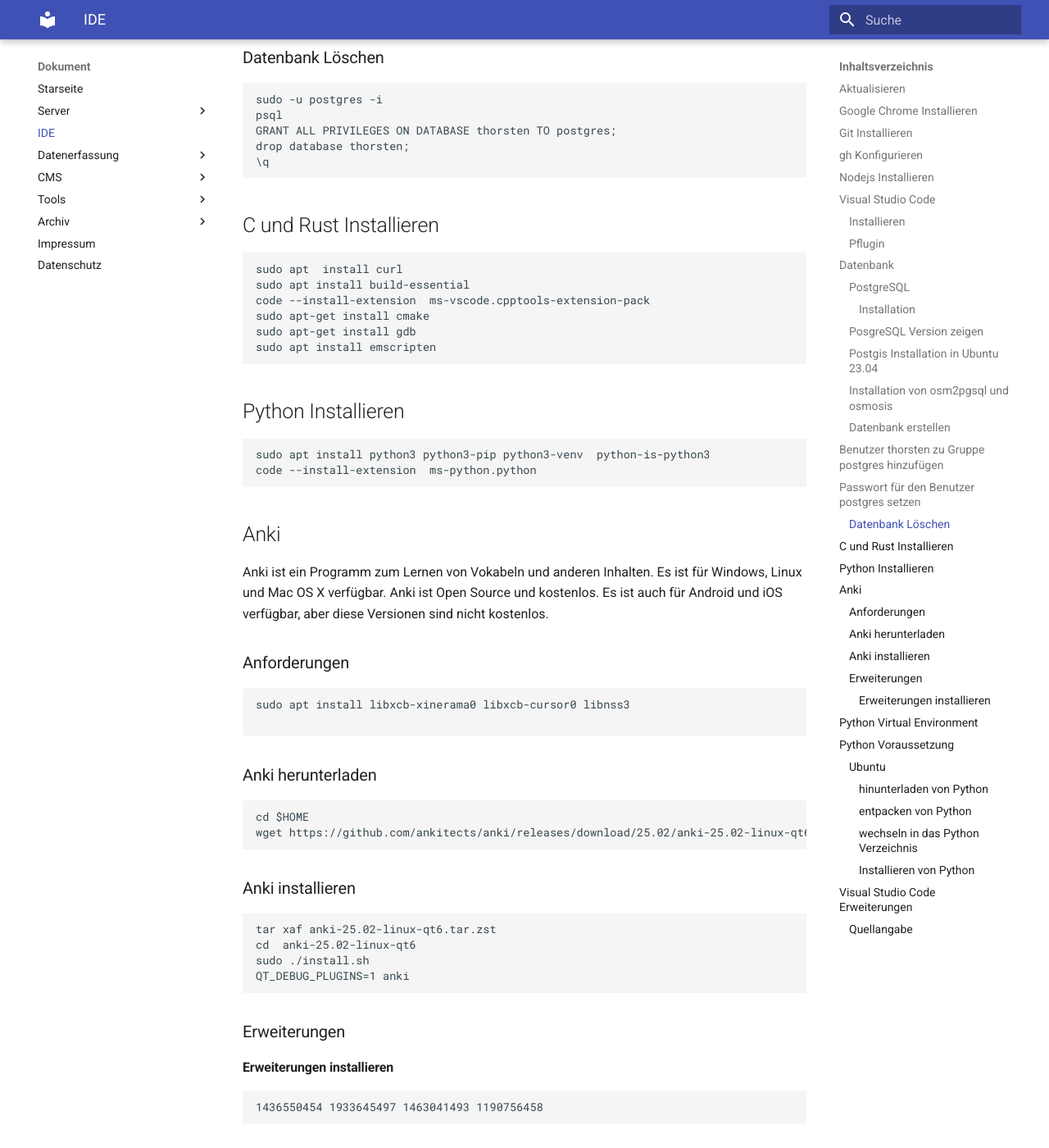
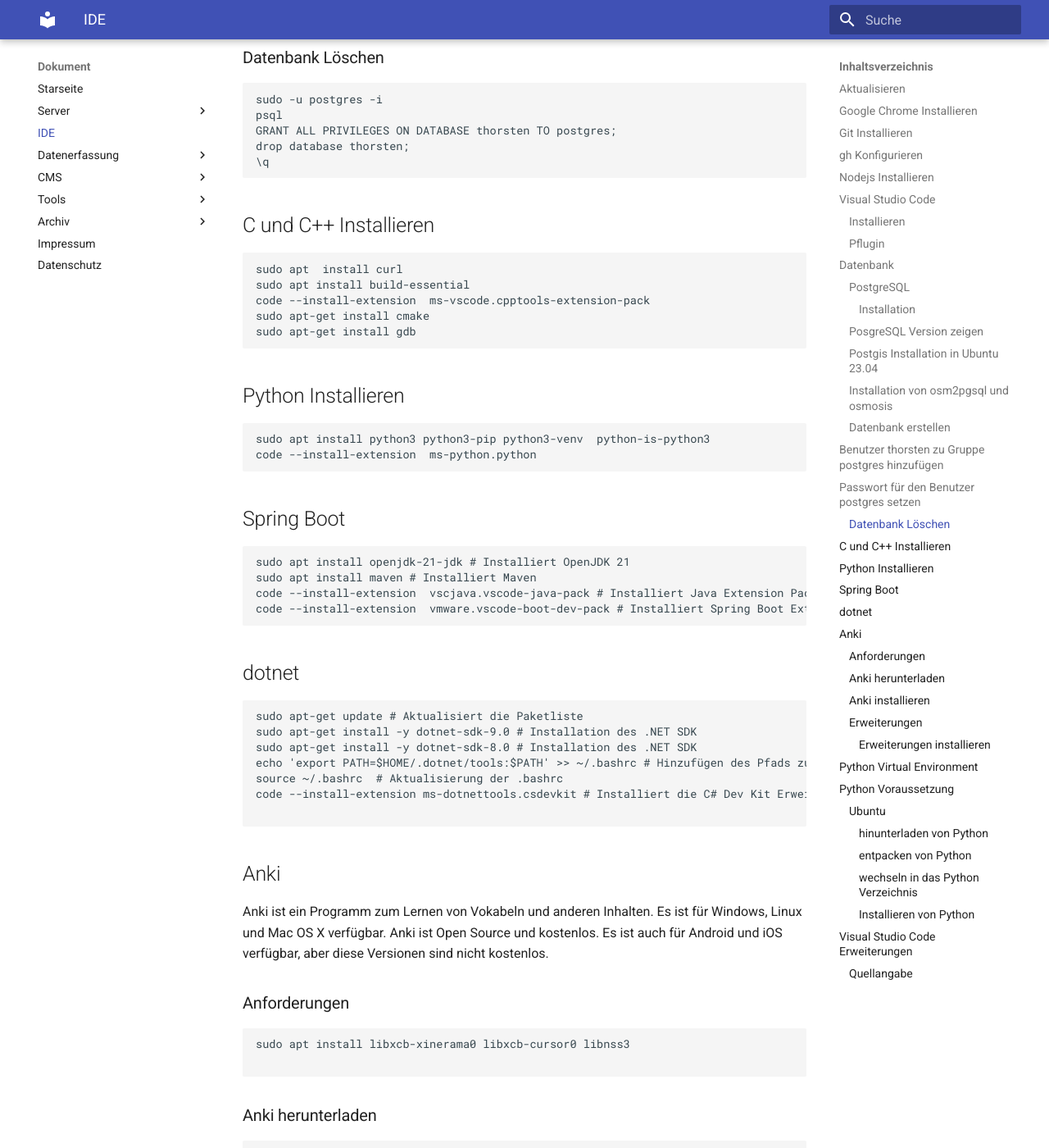
Before and after one commit to thorstenkloehn/dokument, an MkDocs documentation site: the page built from docs/IDE/index.md, in a window 1280 px wide and 1400 px high, scrolled down 2957 px. Shown: the whole window at 82% size. Built offline with MkDocs 1.6.1 and Material for MkDocs 9.7.7, drawn with Linux system fonts in a browser that asks for light colours.

Commit message:
Dokumentation: Aktualisieren der Installationsanweisungen für C und C++, Hinzufügen von Anweisungen für Spring Boot und .NET SDK

````diff
--- a/docs/IDE/index.md
+++ b/docs/IDE/index.md
@@ -119,14 +119,13 @@
 \q
 ```
 
-## C und Rust Installieren
+## C und C++ Installieren
 ```bash
 sudo apt  install curl
 sudo apt install build-essential
 code --install-extension  ms-vscode.cpptools-extension-pack
 sudo apt-get install cmake
 sudo apt-get install gdb
-sudo apt install emscripten
 ```
 ## Python Installieren
 ```bash
@@ -134,7 +133,24 @@
 code --install-extension  ms-python.python
 ```
 
+## Spring Boot
+```
+sudo apt install openjdk-21-jdk # Installiert OpenJDK 21
+sudo apt install maven # Installiert Maven
+code --install-extension  vscjava.vscode-java-pack # Installiert Java Extension Pack für Visual Studio Code
+code --install-extension  vmware.vscode-boot-dev-pack # Installiert Spring Boot Extension Pack für Visual S
+```
+## dotnet
 
+```
+sudo apt-get update # Aktualisiert die Paketliste
+sudo apt-get install -y dotnet-sdk-9.0 # Installation des .NET SDK
+sudo apt-get install -y dotnet-sdk-8.0 # Installation des .NET SDK
+echo 'export PATH=$HOME/.dotnet/tools:$PATH' >> ~/.bashrc # Hinzufügen des Pfads zum .bashrc
+source ~/.bashrc  # Aktualisierung der .bashrc
+code --install-extension ms-dotnettools.csdevkit # Installiert die C# Dev Kit Erweiterung
+
+```
 
 
 
````
